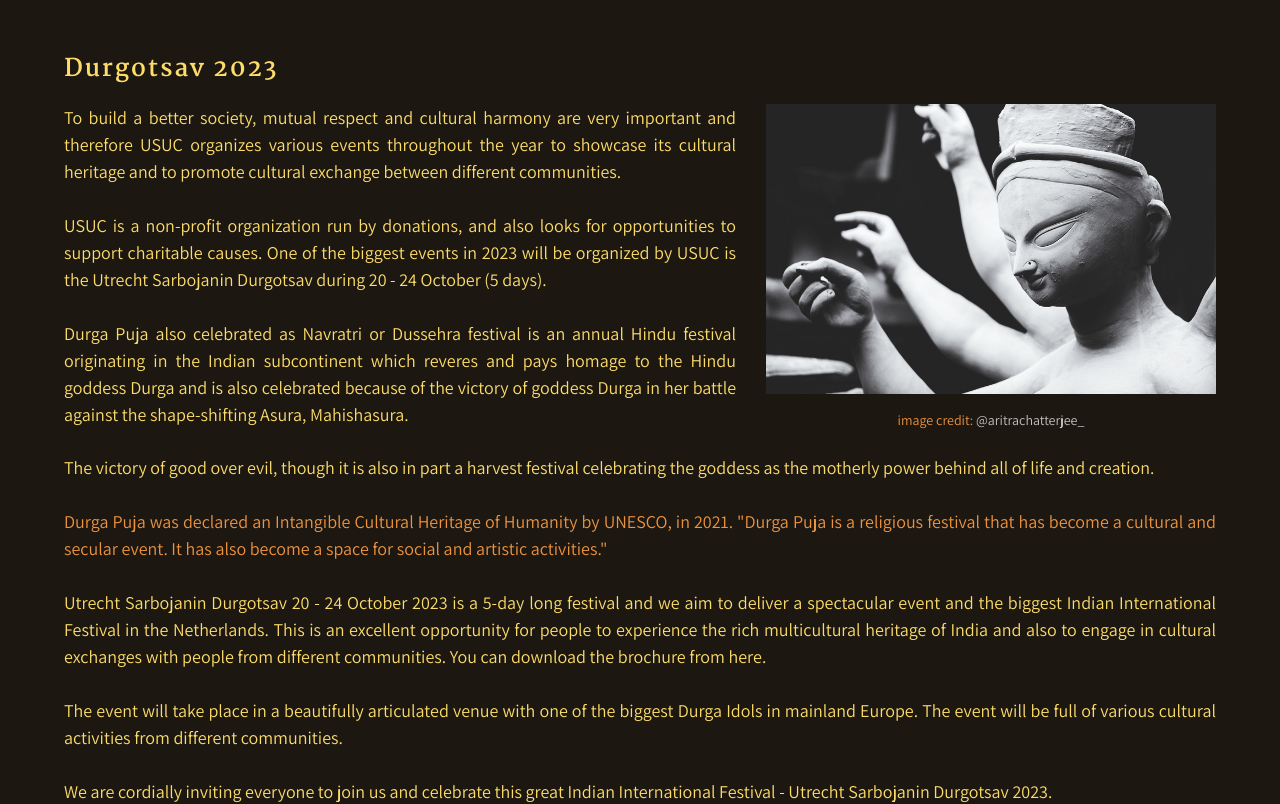
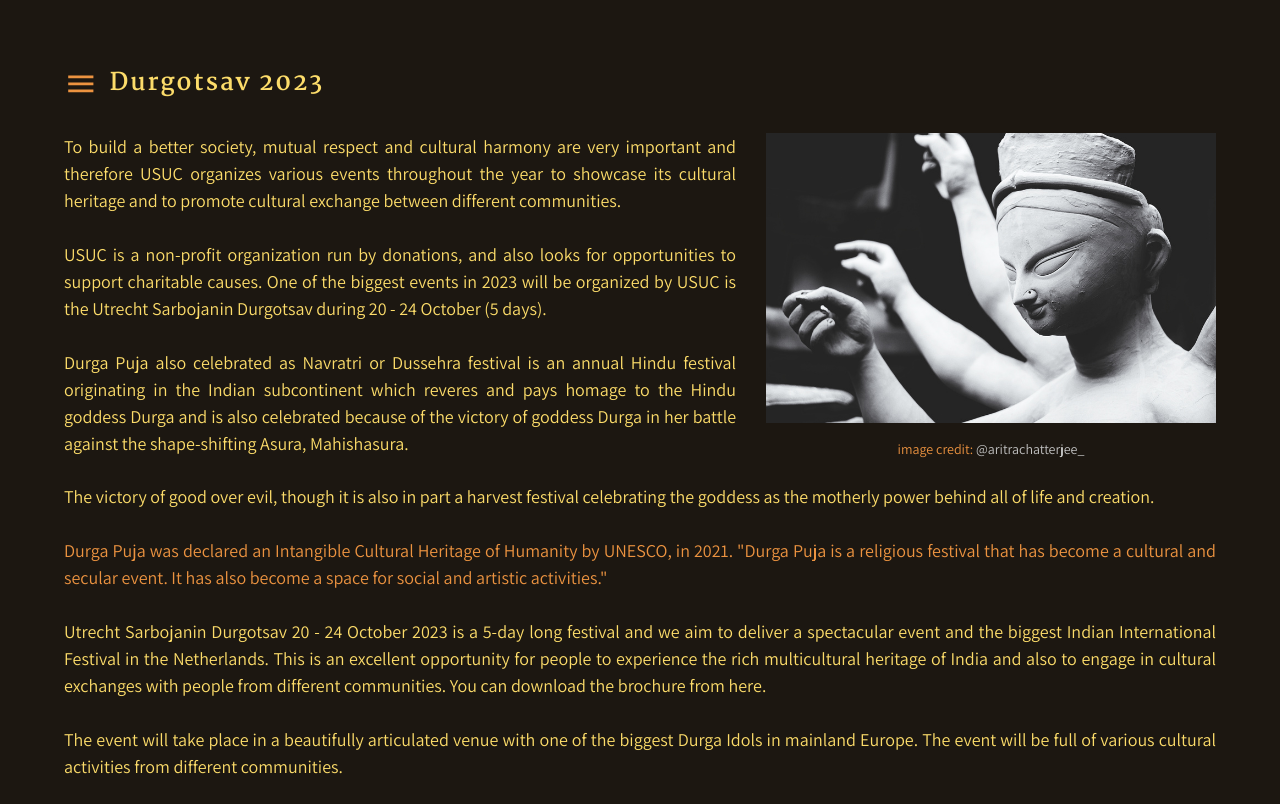
Before and after one commit to Utrecht-Sarbojanin/usuc-website, a React (Create React App) app: page /durgotsav2023 in a window 1280 px wide. Shown: the top 804 px of the page. Built offline with nearby package versions, Linux system fonts and the light colour scheme.

Commit message:
added left menu

```diff
--- a/src/components/PageContainer.tsx
+++ b/src/components/PageContainer.tsx
@@ -1,10 +1,39 @@
-import { Container, Grid, Theme, Typography, createTheme } from '@mui/material';
+import {
+  Container,
+  Drawer,
+  Grid,
+  IconButton,
+  List,
+  ListItem,
+  ListItemButton,
+  ListItemText,
+  Theme,
+  Typography,
+  createTheme
+} from '@mui/material';
+import MenuIcon from '@mui/icons-material/Menu';
+
 import { themeOptions } from '../Theme';
+import { useState } from 'react';
 
 export const theme: Theme = createTheme(themeOptions);
 
 export const PageContainer = (props: any) => {
+  const [open, isOpen] = useState(false);
+
+  const toggleDrawer = (toggle: any) => (event: any) => {
+    if (
+      event &&
+      event.type === 'keydown' &&
+      (event.key === 'Tab' || event.key === 'Shift')
+    ) {
+      return;
+    }
+
+    isOpen(toggle);
+  };
   return (
+    <>
       <Container
         sx={{
           [theme.breakpoints.down('lg')]: {
@@ -17,7 +46,32 @@ export const PageContainer = (props: any) => {
         maxWidth="lg">
         <Grid container spacing={5}>
           <Grid item xs={12}>
-          <Grid item xs={12}>
+            <Grid xs={12}>
+              <Typography
+                sx={{
+                  fontSize: '1.5em',
+                  marginTop: '20px',
+                  letterSpacing: '1.9px',
+                  marginBottom: '20px'
+                }}
+                component="h1"
+                variant="h2"
+                align="left"
+                color="text.primary"
+                gutterBottom>
+                <IconButton
+                  size="large"
+                  edge="start"
+                  color="secondary"
+                  aria-label="menu">
+                  <MenuIcon
+                    sx={{ fontSize: '1.2em' }}
+                    onClick={toggleDrawer(true)}
+                  />
+                </IconButton>
+                {props.title}
+              </Typography>
+              {/* <Grid item xs={8}>
               <Typography
                 sx={{
                   fontSize: '1.5em',
@@ -32,12 +86,55 @@ export const PageContainer = (props: any) => {
                 gutterBottom>
                 {props.title}
               </Typography>
+            </Grid> */}
+              {/* <Grid sx={{ textAlign: 'right', paddingTop: '10px' }} item xs={4}>
+              <IconButton
+                size="large"
+                edge="start"
+                color="secondary"
+                aria-label="menu"
+                sx={{ padding: 0 }}>
+                <MenuIcon sx={{ fontSize: '1.2em' }} />
+              </IconButton>
+            </Grid> */}
             </Grid>
+
             <Grid sx={{ minHeight: '70vh' }} container direction="row" xs={12}>
               {props.children}
             </Grid>
           </Grid>
         </Grid>
       </Container>
+      <Drawer
+        sx={{
+          width: '220px',
+          flexShrink: 0,
+          '& .MuiDrawer-paper': {
+            width: '220px',
+            boxSizing: 'border-box'
+          }
+        }}
+        anchor="left"
+        open={open}
+        onClose={toggleDrawer(false)}>
+        <List>
+          {[
+            'Home',
+            'Durgotsav 2023',
+            'Brochure',
+            'Registration',
+            'Contact',
+            'Donate',
+            'About Us'
+          ].map((text, index) => (
+            <ListItem key={text} disablePadding>
+              <ListItemButton>
+                <ListItemText primary={text} />
+              </ListItemButton>
+            </ListItem>
+          ))}
+        </List>
+      </Drawer>
+    </>
   );
 };
--- a/src/components/pages/Contact.tsx
+++ b/src/components/pages/Contact.tsx
@@ -6,7 +6,7 @@ import {
   useMediaQuery,
   useTheme
 } from '@mui/material';
-import { PageContainer, theme } from '../PageContainer';
+import { PageContainer } from '../PageContainer';
 import { Logo } from '../Logo';
 import InstagramIcon from '@mui/icons-material/Instagram';
 import TwitterIcon from '@mui/icons-material/Twitter';
```
Lines whose indentation alone changed are shown as unchanged.
